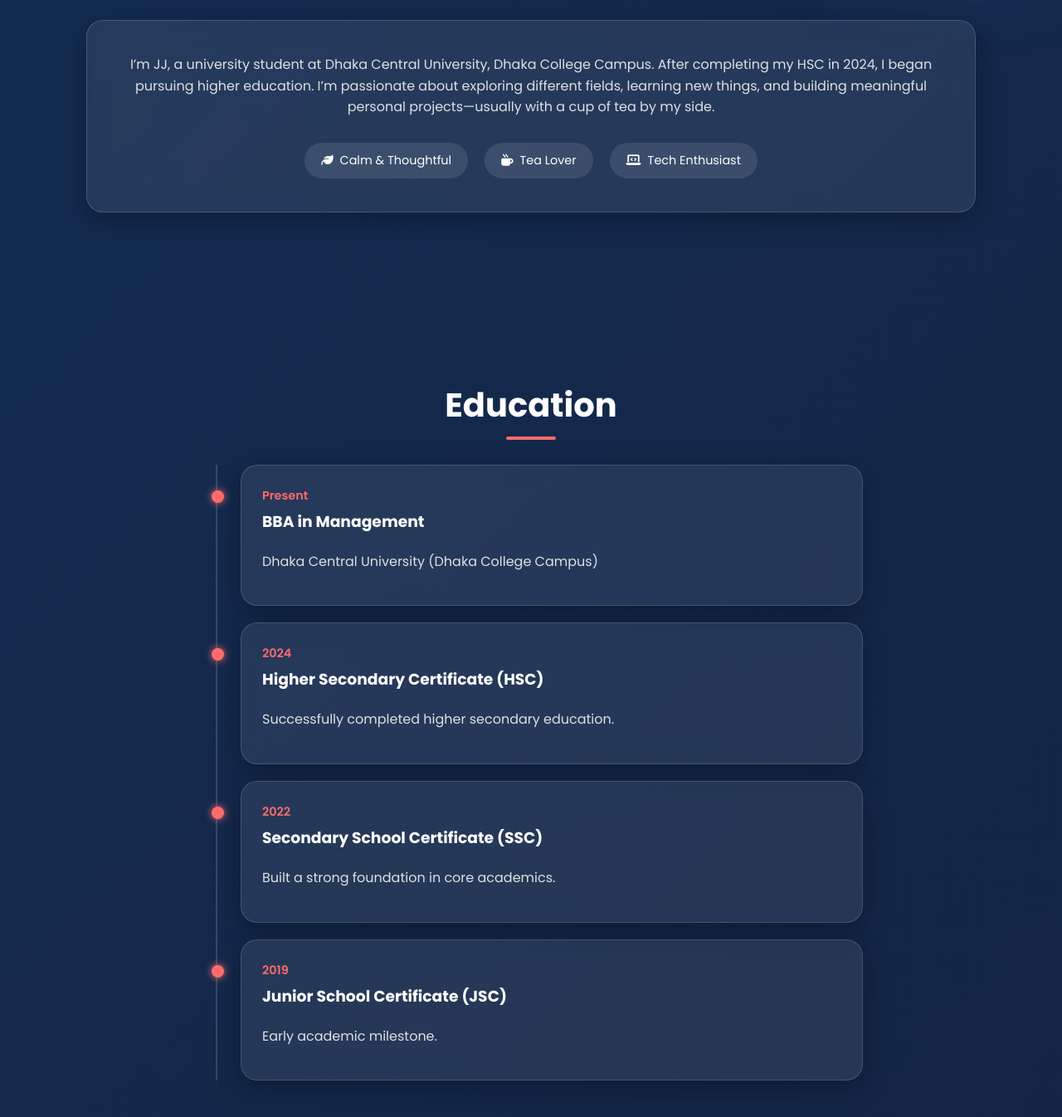
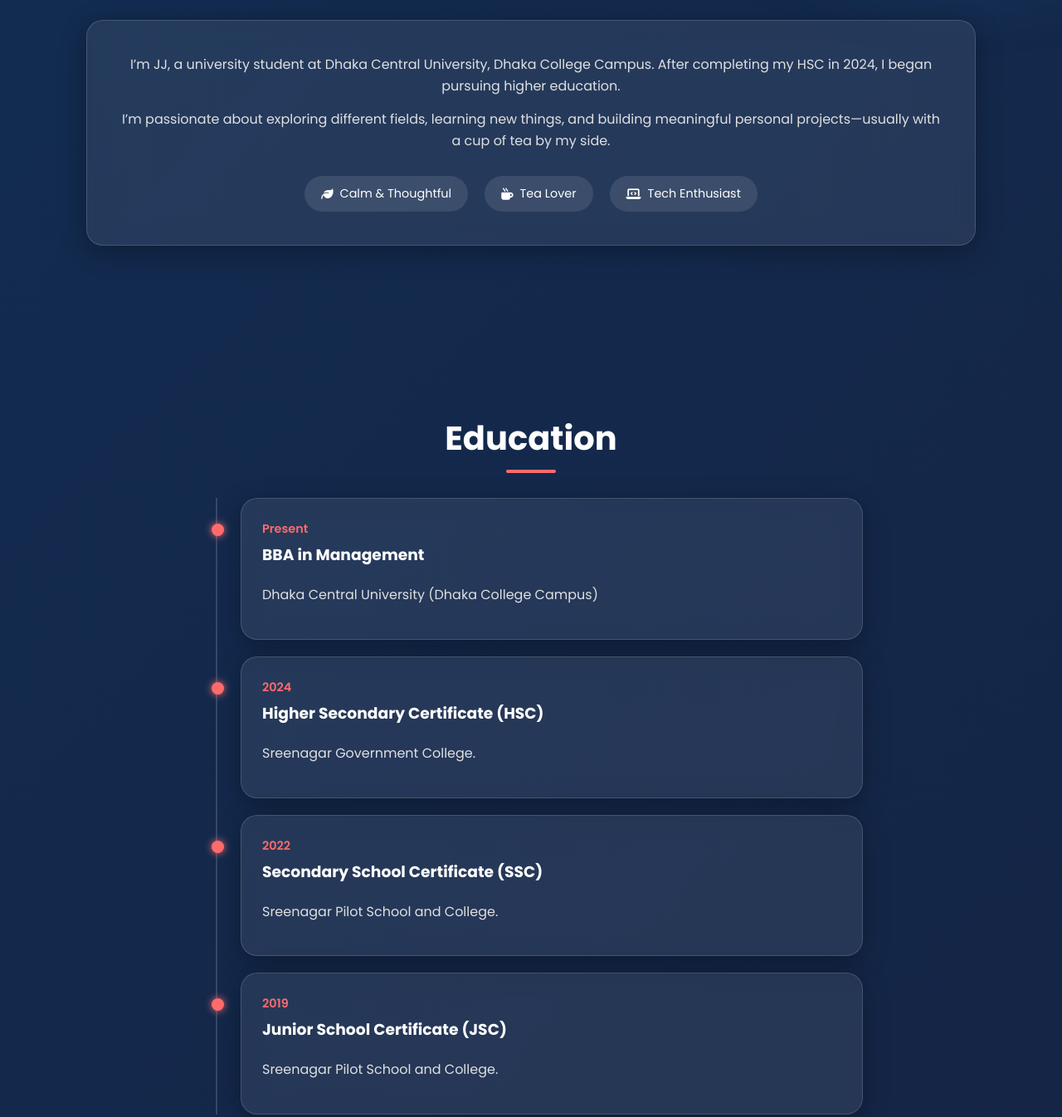
Before and after one commit to myself-jj/DEMO, a plain HTML site: page index.html in a window 1280 px wide. Shown: the part 980-2326 px from the top of the page at 83% size. Drawn offline with Linux system fonts and the light colour scheme.

Commit message:
Update index.html

```diff
--- a/index.html
+++ b/index.html
@@ -366,7 +366,8 @@
         <h2>About Me</h2>
         <div class="glass about-content">
             <p>I’m JJ, a university student at Dhaka Central University, Dhaka College Campus.
-       After completing my HSC in 2024, I began pursuing higher education. I’m passionate about exploring different fields,
+       After completing my HSC in 2024, I began pursuing higher education. </p>
+            <p>I’m passionate about exploring different fields,
        learning new things, and building meaningful personal projects—usually with a cup of tea by my side.</p>
             <div class="signature-vibe">
                 <span class="vibe-tag"><i class="fas fa-leaf"></i> Calm & Thoughtful</span>
@@ -387,17 +388,17 @@
             <div class="glass edu-card">
                 <div class="edu-year">2024</div>
                 <h3>Higher Secondary Certificate (HSC)</h3>
-                <p>Successfully completed higher secondary education.</p>
+                <p>Sreenagar Government College.</p>
             </div>
             <div class="glass edu-card">
                 <div class="edu-year">2022</div>
                 <h3>Secondary School Certificate (SSC)</h3>
-                <p>Built a strong foundation in core academics.</p>
+                <p>Sreenagar Pilot School and College.</p>
             </div>
             <div class="glass edu-card">
                 <div class="edu-year">2019</div>
                 <h3>Junior School Certificate (JSC)</h3>
-                <p>Early academic milestone.</p>
+                <p>Sreenagar Pilot School and College.</p>
             </div>
         </div>
     </section>
```
